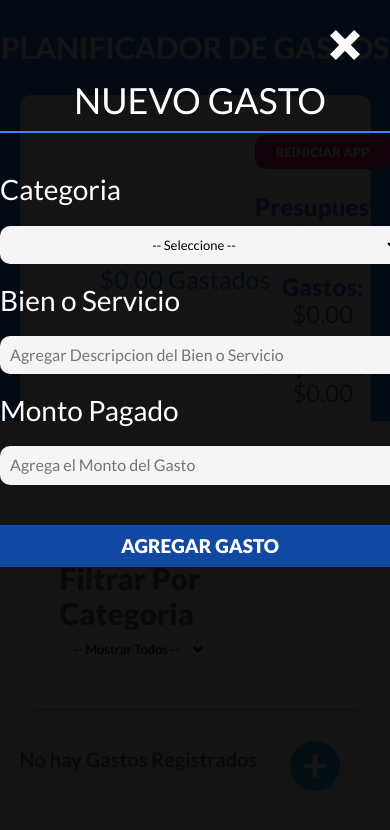
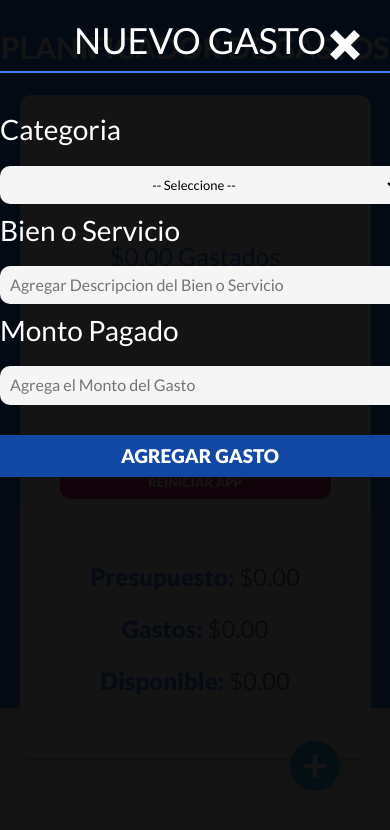
Before and after one commit to MROMERO2100/react-control-gastos, a React (Vite) app: page / in a window 390 px wide. Both pictures are taken after a click on the picture 315 px from the left and 766 px from the top of the page. Shown: the top 830 px of the page. Built offline with nearby package versions, Linux system fonts and the light colour scheme.

Commit message:
fix mobile View in index.css

```diff
--- a/src/index.css
+++ b/src/index.css
@@ -81,22 +81,6 @@ header h1 {
     padding: 10rem 0;
 }
 
-@media (min-width: 768px) {
-    .formulario {
-        width: 90%;
-        margin: 0 auto;
-        padding: 8rem 0;
-    }
-}
-
-@media (max-width: 560px) {
-    .formulario {
-        width: 80%;
-        margin: auto auto;
-        padding: 8rem 0;
-    }
-}
-
 .formulario legend {
     font-size: 3.6rem;
     text-align: center;
@@ -145,11 +129,31 @@ header h1 {
 }
 
 @media (min-width: 768px) {
+    .formulario {
+        width: 90%;
+        margin: 0 auto;
+        padding: 8rem 0;
+    }
+
     .formulario input[type="submit"] {
         display: block;
         padding: 1rem 5rem;
     }
 }
+
+@media (max-width: 560px) {
+    .formulario {
+        display: grid;
+        width: 100%;
+        margin: auto auto;
+        padding: 2rem 0;
+    }
+    .formulario .campo {
+        margin-bottom: 1rem;
+    }
+}
+
+
 
 .formulario input[type="submit"]:hover {
     background-color: #042a67;
@@ -225,17 +229,7 @@ header h1 {
 
 @media (max-width: 560px) {
     .dos-columnas {
-        flex-direction: row;
-        align-items: center;
-        gap: 6rem;
-    }
-
-    .dos-columnas>div {
-        width: 50%;
-    }
-
-    .dos-columnas :first-child {
-        margin-bottom: 0;
+        flex-direction: column;
     }
 }
 
@@ -516,6 +510,16 @@ body .modal {
     text-align: left;
 }
 
+@media (max-width: 560px) {
+    .modal .cerrar-modal {
+        z-index: 1;
+    }
+
+    .modal .formulario {
+        max-width: 100vh;
+    }
+}
+
 .CircularProgressbar .CircularProgressbar-text {
     font-size: 1rem !important;
 }
```
